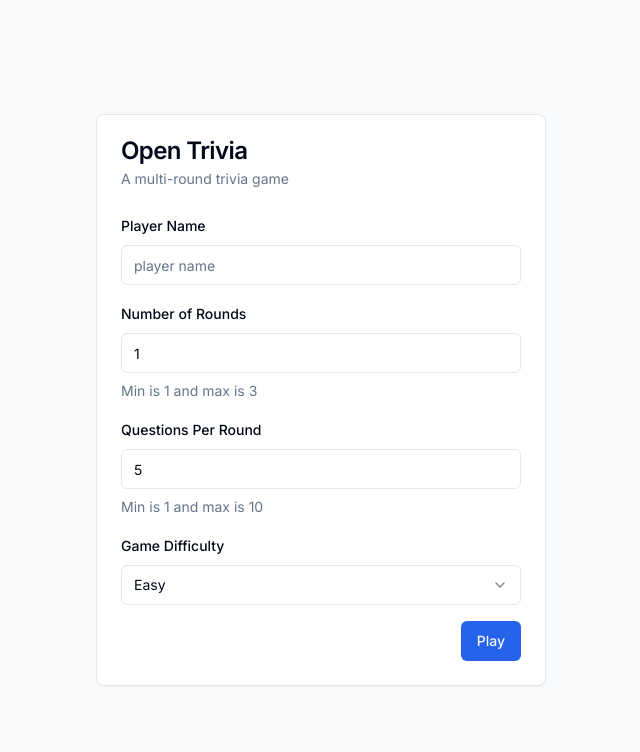
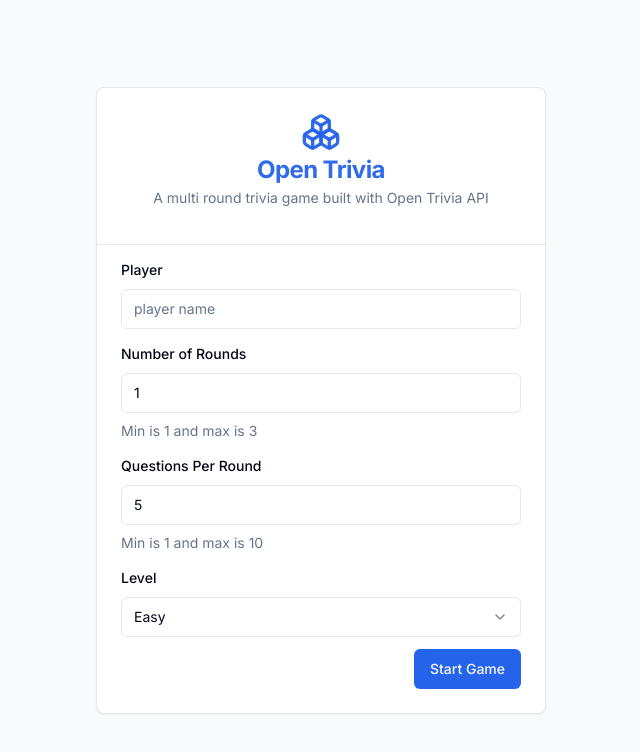
Before and after one commit to radmanesh/open-trivia-duel, a Next.js app: page / in a window 1280 px wide. Shown: the top 752 px of the page, without its empty margins (319-959 px from the left). Built offline with nearby package versions, Linux system fonts and the light colour scheme.

Commit message:
refactor: Add logo and center card header

```diff
--- a/src/app/page.tsx
+++ b/src/app/page.tsx
@@ -10,7 +10,6 @@ import {
   CardTitle,
 } from "@/components/ui/card";
 import { Input } from "@/components/ui/input";
-import { Label } from "@/components/ui/label";
 import {
   Select,
   SelectContent,
@@ -31,6 +30,8 @@ import {
 } from "@/components/ui/form";
 import { useRouter } from "next/navigation";
 import { useGameContext } from "@/contexts/game-provider";
+import { Separator } from "@/components/ui/separator";
+import { BoxesIcon } from "lucide-react";
 
 const formSchema = z.object({
   rounds: z.number().min(1).max(3),
@@ -78,20 +79,26 @@ export default function Home() {
 
   return (
     <main className="flex min-h-screen flex-col items-center justify-center bg-slate-50/95">
-      <Card className="w-[450px]">
-        <CardHeader>
-          <CardTitle>Open Trivia</CardTitle>
-          <CardDescription>A multi-round trivia game</CardDescription>
+      <Card className="w-[450px] space-y-3">
+        <CardHeader className="flex flex-col items-center">
+          <BoxesIcon className="h-10 w-10 text-primary/95 hover:text-primary/90" />
+          <CardTitle className="text-primary/95 font-bold">
+            Open Trivia
+          </CardTitle>
+          <CardDescription>
+            A multi round trivia game built with Open Trivia API
+          </CardDescription>
         </CardHeader>
+        <Separator orientation="horizontal" />
         <CardContent>
           <Form {...form}>
-            <form onSubmit={form.handleSubmit(onSubmit)} className="space-y-4">
+            <form onSubmit={form.handleSubmit(onSubmit)} className="space-y-3">
               <FormField
                 name="playerName"
                 control={form.control}
                 render={({ field }) => (
                   <FormItem>
-                    <FormLabel>Player Name</FormLabel>
+                    <FormLabel>Player</FormLabel>
                     <FormControl>
                       <Input placeholder="player name" {...field} />
                     </FormControl>
@@ -146,7 +153,7 @@ export default function Home() {
                 control={form.control}
                 render={({ field }) => (
                   <FormItem>
-                    <FormLabel>Game Difficulty</FormLabel>
+                    <FormLabel>Level</FormLabel>
                     <FormControl>
                       <Select
                         value={field.value}
@@ -166,7 +173,7 @@ export default function Home() {
                 )}
               />
               <div className="flex justify-end">
-                <Button type="submit">Play</Button>
+                <Button type="submit">Start Game</Button>
               </div>
             </form>
           </Form>
```
